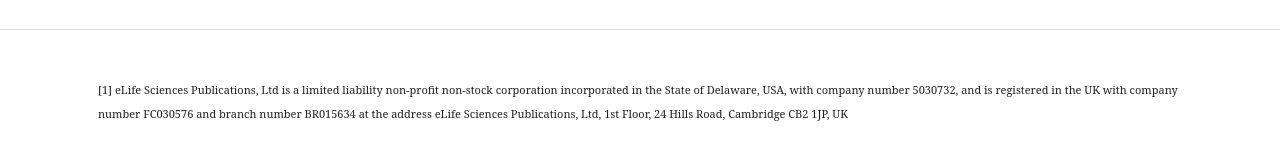
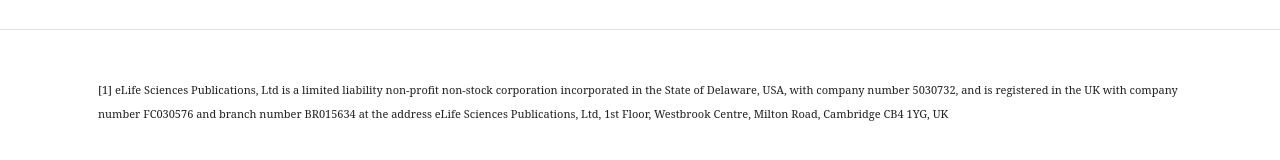
Before and after one commit to libero/libero.github.io, a Jekyll site: the page governance/index.html, which Jekyll copies as it is, in a window 1280 px wide and 900 px high, scrolled down 5998 px. Shown: the part 734-894 px from the top of the window. Built offline with Jekyll 4.4.1, drawn with Linux system fonts in a browser that asks for light colours; some web fonts are replaced; some of the changed text lies outside the part shown.

Commit message:
Update address in footer

```diff
--- a/governance/index.html
+++ b/governance/index.html
@@ -99,7 +99,7 @@
 
                   <p>The Steering Committee should convene at least twice per year.</p>
 
-                  <p>Current membership is detailed on the Steering Committee page.</p>
+                  <p>Current membership is detailed on the <a href="steering-committee.html">Steering Committee page</a>.</p>
 
                 </div>
 
@@ -304,7 +304,7 @@
           <div class="site-footer__container">
             <div class="site-smallprint" id="foot-note">
               <small>
-                [1] eLife Sciences Publications, Ltd is a limited liability non-profit non-stock corporation incorporated in the State of Delaware, USA, with company number 5030732, and is registered in the UK with company number FC030576 and branch number BR015634 at the address eLife Sciences Publications, Ltd, 1st Floor, 24 Hills Road, Cambridge CB2 1JP, UK
+                [1] eLife Sciences Publications, Ltd is a limited liability non-profit non-stock corporation incorporated in the State of Delaware, USA, with company number 5030732, and is registered in the UK with company number FC030576 and branch number BR015634 at the address eLife Sciences Publications, Ltd, 1st Floor, Westbrook Centre, Milton Road, Cambridge CB4 1YG, UK
               </small>
             </div>
           </div>
```
